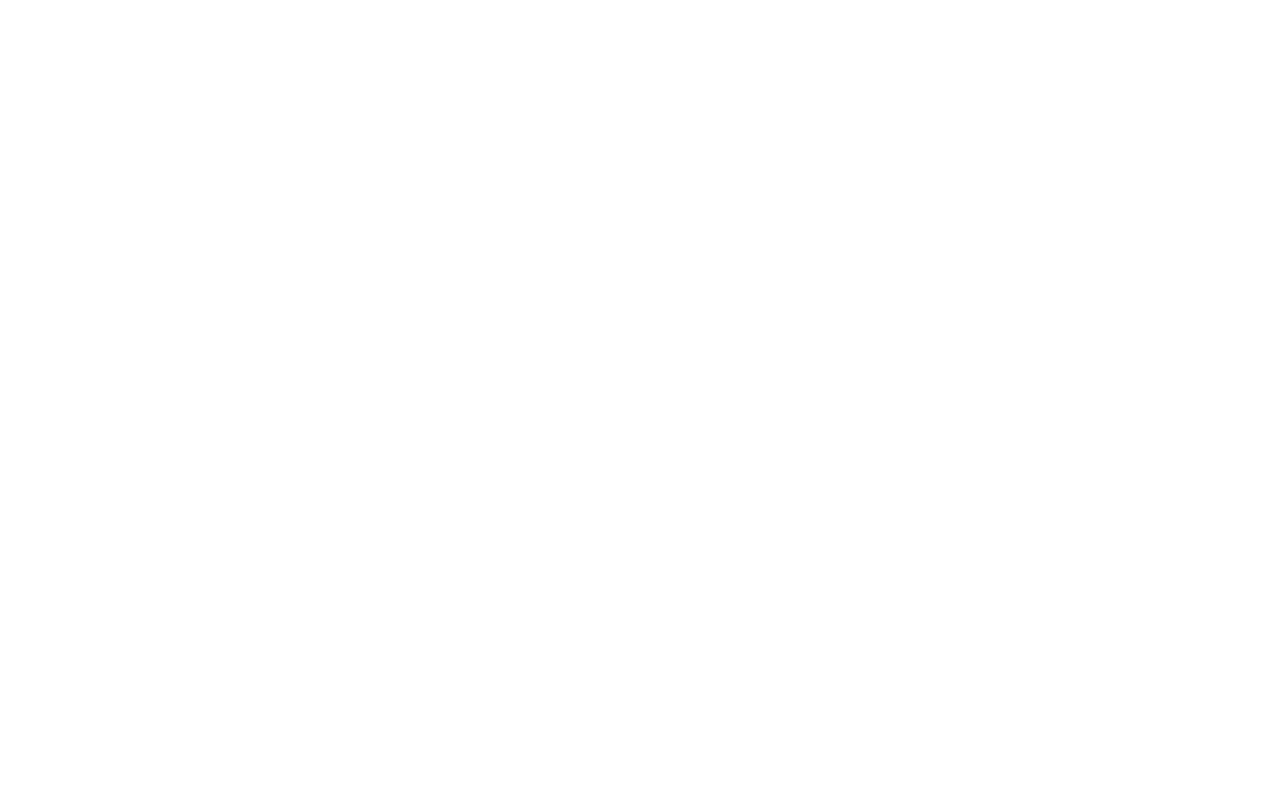
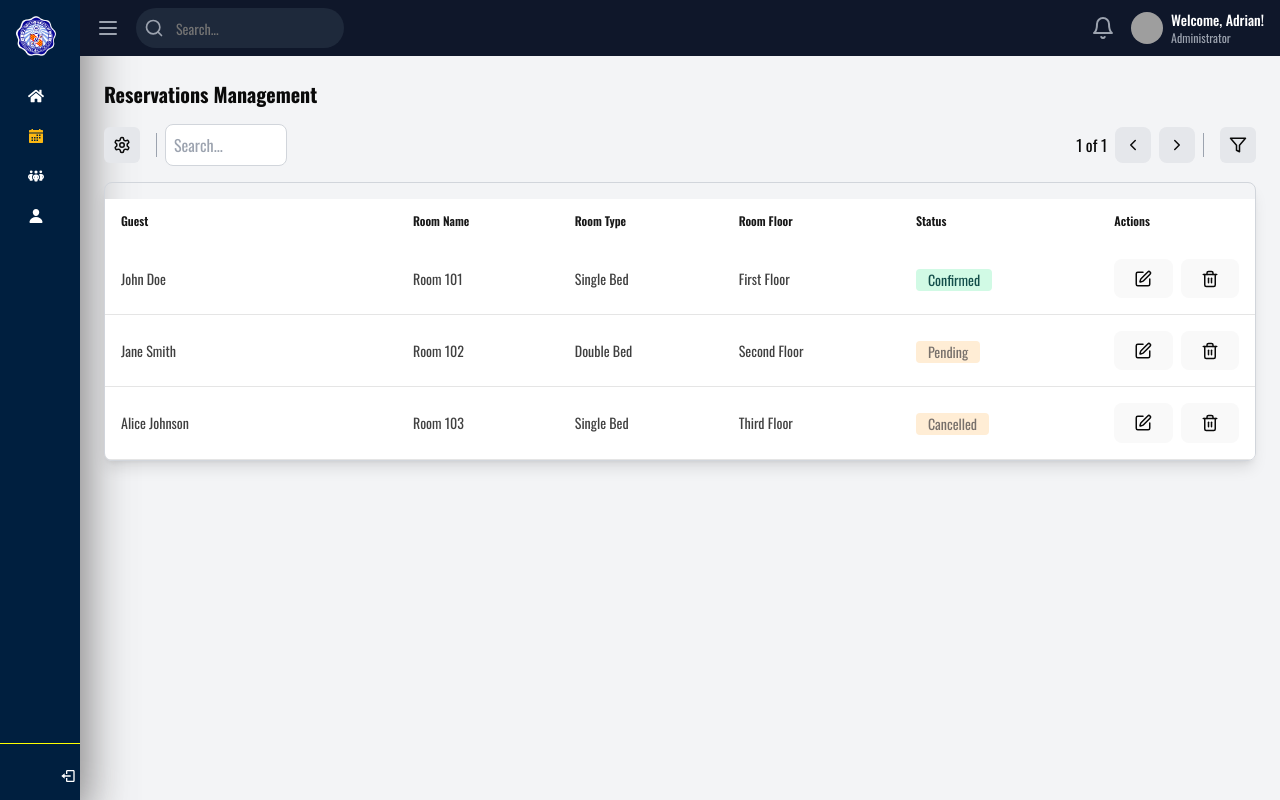
Before and after one commit to Arainf/lantaka-reservation-system, a React (Vite) app: page /reservations in a window 1280 px wide. Before the commit this address had no page. Built offline with nearby package versions, Linux system fonts and the light colour scheme; grey boxes are pictures that could not be loaded.

Commit message:
reservation/tables

```diff
--- a/package.json
+++ b/package.json
@@ -18,6 +18,7 @@
     "class-variance-authority": "^0.7.0",
     "clsx": "^2.1.1",
     "date-fns": "^3.6.0",
+    "lucide": "^0.447.0",
     "lucide-react": "^0.446.0",
     "project-lantaka": "file:",
     "react": "^18.3.1",
@@ -26,6 +27,7 @@
     "react-hook-form": "^7.53.0",
     "react-icons": "^5.3.0",
     "react-router-dom": "^6.26.2",
+    "recharts": "^2.12.7",
     "tailwind-merge": "^2.5.2",
     "tailwindcss-animate": "^1.0.7",
     "zod": "^3.23.8"
--- a/src/components/common/navigatin-side-top/NavigationSide.jsx
+++ b/src/components/common/navigatin-side-top/NavigationSide.jsx
@@ -15,24 +15,24 @@
   {
     icon: <FaHome style={{ height: '1rem', width: '1rem' }} />, // Icon for Dashboard
     display: "Dashboard", // Text displayed for Dashboard
-    url: "/home" // URL for Dashboard
+    url: "/dashboard" // URL for Dashboard
   },
   {
     icon: <IoCalendarSharp style={{ height: '1rem', width: '1rem' }} />, // Icon for Reservations
     display: "Reservations", // Text displayed for Reservations
-    url: "/account" // URL for Reservations
+    url: "/reservations" // URL for Reservations
   },
   {
     icon: <FaPeopleGroup style={{ height: '1rem', width: '1rem' }} />, // Icon for Guest
     display: "Guest", // Text displayed for Guest
     icon2: <IoMdArrowDropdown style={{}} />, // Icon for dropdown
-    url: "", // No URL since it's a dropdown
+    url: "guests", // No URL since it's a dropdown
     dropdown: true // Indicate this item is a dropdown
   },
   {
     icon: <IoPerson style={{ height: '1rem', width: '1rem' }} />, // Icon for Accounts
     display: "Accounts", // Text displayed for Accounts
-    url: "/reservation" // URL for Accounts
+    url: "/accounts" // URL for Accounts
   },
 ];
 
--- /dev/null
+++ b/src/components/common/tables/guestrow.jsx
@@ -0,0 +1,37 @@
+// GuestRow.js
+import React from 'react';
+import { Edit, Trash2 } from 'lucide-react';
+
+const GuestRow = ({ guest }) => {
+  const handleEdit = () => {
+    console.log(`Edit guest: ${guest.guest}`);
+  };
+
+  const handleDelete = () => {
+    console.log(`Delete guest: ${guest.guest}`);
+  };
+
+  return (
+    <tr className="bg-white border-b hover:bg-gray-100 transition duration-200">
+      <td className="px-4 py-5 text-sm leading-none text-neutral-700">{guest.guest}</td>
+      <td className="px-4 py-5 text-sm leading-none text-neutral-700">{guest.roomName}</td>
+      <td className="px-4 py-5 text-sm leading-none text-neutral-700">{guest.roomType}</td>
+      <td className="px-4 py-5 text-sm leading-none text-neutral-700">{guest.roomFloor}</td>
+      <td className="p-4">
+        <div className={`inline-block px-3 py-1 text-sm leading-none rounded-sm ${guest.status === 'Confirmed' ? 'bg-emerald-100 text-teal-900' : 'bg-orange-100 text-stone-500'}`}>
+          {guest.status}
+        </div>
+      </td>
+      <td className="flex gap-2 items-center p-4 min-h-[60px]">
+        <button onClick={handleEdit} className="flex items-center">
+          <Edit size={18} />
+        </button>
+        <button onClick={handleDelete} className="flex items-center">
+          <Trash2 size={18} />
+        </button>
+      </td>
+    </tr>
+  );
+};
+
+export default GuestRow;
--- /dev/null
+++ b/src/components/common/tables/guesttable.jsx
@@ -0,0 +1,35 @@
+// GuestTable.js
+import React from 'react';
+import GuestRow from './GuestRow'; // Make sure to create this component
+
+const GuestTable = ({ guestData }) => {
+  return (
+    <div className="flex flex-wrap items-start mt-4 w-full max-md:max-w-full">
+      <table className="w-full border-collapse">
+        <TableHeader />
+        <tbody>
+          {guestData.map((guest, index) => (
+            <GuestRow key={index} guest={guest} />
+          ))}
+        </tbody>
+      </table>
+    </div>
+  );
+};
+
+const TableHeader = () => {
+  return (
+    <thead>
+      <tr className="bg-white">
+        <th className="p-4 text-xs font-semibold leading-none text-left text-neutral-900 min-w-[240px] w-[292px]">Guest</th>
+        <th className="p-4 text-xs font-semibold leading-none text-left text-neutral-900">Room Name</th>
+        <th className="p-4 text-xs font-semibold leading-none text-left text-neutral-900">Room Type</th>
+        <th className="p-4 text-xs font-semibold leading-none text-left text-neutral-900">Room Floor</th>
+        <th className="p-4 text-xs font-semibold leading-none text-left text-neutral-900">Status</th>
+        <th className="p-4 text-xs font-semibold leading-none text-left text-neutral-900 w-[139px]">Actions</th>
+      </tr>
+    </thead>
+  );
+};
+
+export default GuestTable;
--- /dev/null
+++ b/src/pages/(admin-pages)/reservation.jsx
@@ -0,0 +1,157 @@
+import React, { useState, useEffect } from "react";
+import { createIcons, icons } from "lucide";
+import NavigationSide from "@/components/common/navigatin-side-top/NavigationSide";
+import NavigationTop from "@/components/common/navigatin-side-top/NavigationTop";
+import GuestTable from "@/components/common/tables/guesttable"; // Import your GuestTable component
+import { ChevronLeft, ChevronRight, Settings, Filter, Trash2, Edit } from "lucide-react";
+
+const Reservation = ({ sidebarOpen, toggleSidebar }) => {
+  // Dummy reservation data
+  const [reservations, setReservations] = useState([
+    { id: 1, guest: "John Doe", roomName: "Room 101", roomType: "Single Bed", roomFloor: "First Floor", status: "Confirmed" },
+    { id: 2, guest: "Jane Smith", roomName: "Room 102", roomType: "Double Bed", roomFloor: "Second Floor", status: "Pending" },
+    { id: 3, guest: "Alice Johnson", roomName: "Room 103", roomType: "Single Bed", roomFloor: "Third Floor", status: "Cancelled" },
+  ]);
+
+  const [searchTerm, setSearchTerm] = useState("");
+  const [currentPage, setCurrentPage] = useState(1);
+  const itemsPerPage = 5;
+
+  // State to manage checkbox selection
+  const [selectedIds, setSelectedIds] = useState([]);
+
+  // Initialize Lucide icons after component is mounted
+  useEffect(() => {
+    createIcons({ icons });
+  }, []);
+
+  // Filter reservations based on search input
+  const filteredReservations = reservations.filter((reservation) =>
+    reservation.guest.toLowerCase().includes(searchTerm.toLowerCase())
+  );
+
+  // Pagination logic
+  const totalItems = filteredReservations.length;
+  const totalPages = Math.ceil(totalItems / itemsPerPage);
+  const currentReservations = filteredReservations.slice(
+    (currentPage - 1) * itemsPerPage,
+    currentPage * itemsPerPage
+  );
+
+  // Handle page changes
+  const handlePageChange = (newPage) => {
+    if (newPage >= 1 && newPage <= totalPages) {
+      setCurrentPage(newPage);
+    }
+  };
+
+  // Handle delete action (for demonstration purposes)
+  const handleDelete = (id) => {
+    setReservations(reservations.filter(reservation => reservation.id !== id));
+    // Remove deleted ID from selectedIds
+    setSelectedIds(selectedIds.filter(selectedId => selectedId !== id));
+  };
+
+  // Toggle individual checkbox
+  const handleCheckboxChange = (id) => {
+    setSelectedIds((prevSelected) =>
+      prevSelected.includes(id)
+        ? prevSelected.filter(selectedId => selectedId !== id)
+        : [...prevSelected, id]
+    );
+  };
+
+  // Toggle select all checkboxes
+  const handleSelectAllChange = (event) => {
+    const isChecked = event.target.checked;
+    setSelectedIds(isChecked ? currentReservations.map(reservation => reservation.id) : []);
+  };
+
+  // Status Component
+  const StatusBadge = ({ status }) => {
+    let colorClasses = '';
+    if (status === 'Confirmed') {
+      colorClasses = 'bg-emerald-100 text-emerald-800';
+    } else if (status === 'Pending') {
+      colorClasses = 'bg-orange-100 text-orange-800';
+    } else if (status === 'Cancelled') {
+      colorClasses = 'bg-red-100 text-red-800';
+    }
+    return (
+      <div className={`gap-2 self-stretch px-3 py-1 my-auto rounded-sm ${colorClasses}`} role="status">
+        {status}
+      </div>
+    );
+  };
+
+  return (
+    <div className="flex flex-row overflow-hidden relative w-screen h-screen bg-gray-100">
+      {/* Side navigation bar */}
+      <NavigationSide isOpen={sidebarOpen} />
+
+      <div className="flex-1 overflow-auto">
+        {/* Top navigation bar */}
+        <NavigationTop onSidebarToggle={toggleSidebar} />
+
+        <main className="p-6">
+          <h1 className="text-xl font-bold mb-4">Reservations Management</h1>
+
+          {/* Search and Control Area */}
+          <div className="flex items-center justify-between mb-4">
+            <div className="flex items-center">
+              {/* Settings Icon */}
+              <div className="relative mr-2">
+                <button className="p-2 rounded-md bg-gray-200 hover:bg-gray-300 flex items-center">
+                  <Settings size={18} />
+                </button>
+              </div>
+              <span className="mx-2 border-l border-gray-400 h-6"></span>
+              {/* Search Input */}
+              <input
+                type="text"
+                placeholder="Search..."
+                value={searchTerm}
+                onChange={(e) => setSearchTerm(e.target.value)}
+                className="border border-gray-300 p-2 rounded-lg w-2/4"
+              />
+            </div>
+
+            {/* Pagination and Filter Controls */}
+            <div className="flex items-center">
+              {/* Pagination Controls */}
+              <span className="mr-2">{currentPage} of {totalPages}</span>
+              <button
+                className="bg-gray-200 p-2 rounded-lg"
+                onClick={() => handlePageChange(currentPage - 1)}
+                disabled={currentPage === 1}
+              >
+                <ChevronLeft size={18} />
+              </button>
+              <button
+                className="bg-gray-200 p-2 rounded-lg ml-2"
+                onClick={() => handlePageChange(currentPage + 1)}
+                disabled={currentPage === totalPages}
+              >
+                <ChevronRight size={18} />
+              </button>
+              <span className="mx-2 border-l border-gray-400 h-6"></span>
+              <button
+                className="p-2 rounded-md bg-gray-200 hover:bg-gray-300 flex items-center ml-2"
+                onClick={() => {}}
+              >
+                <Filter size={18} />
+              </button>
+            </div>
+          </div>
+
+          {/* Reservations Table Wrapper */}
+          <div className="mt-4 rounded-lg border border-gray-300 shadow-lg overflow-hidden">
+            <GuestTable guestData={currentReservations} /> {/* Use your GuestTable component */}
+          </div>
+        </main>
+      </div>
+    </div>
+  );
+};
+
+export default Reservation;
--- a/src/routes/routes.jsx
+++ b/src/routes/routes.jsx
@@ -2,6 +2,7 @@
 import React, { useState } from 'react';
 import LoginPage from '@/auth/login/login-page'; // Your Login Page
 import Dashboard from '@/pages/(admin-pages)/dashboard';
+import Reservation from '@/pages/(admin-pages)/reservation';
 
 const AppRoutes = () => {
   const [sidebarOpen, setSidebarOpen] = useState(false);
@@ -15,6 +16,8 @@
       <Route path="/" element={<Navigate to="/auth/login" />} />
       <Route path="/dashboard" element={<Dashboard sidebarOpen={sidebarOpen} toggleSidebar={toggleSidebar} />} />
       <Route path="/auth/Login" element={<LoginPage />} />
+      <Route path="/reservations" element={<Reservation sidebarOpen={sidebarOpen} toggleSidebar={toggleSidebar} />} />
+      <Route path="/auth/login" element={<LoginPage />} />
     </Routes>
   );
 };
```
Also changed, not shown: 1 other file (tests, documents, lock files or other folders).
